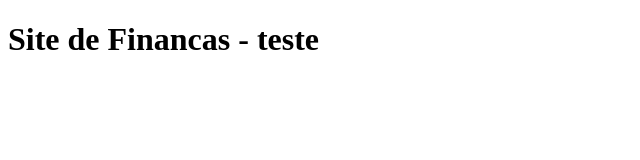
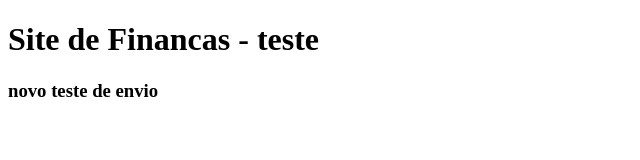
Before and after one commit to gilsonbs/site-financas, a plain HTML site: page index.html in a window 1280 px wide. Shown: the whole page, without its empty margins (0-640 px from the left). Drawn offline with Linux system fonts and the light colour scheme.

Commit message:
novo teste adicionando o h3

```diff
--- a/index.html
+++ b/index.html
@@ -7,5 +7,6 @@
 </head>
 <body>
     <h1>Site de Financas - teste</h1>
+    <h3>novo teste de envio</h3>
 </body>
 </html>
```
